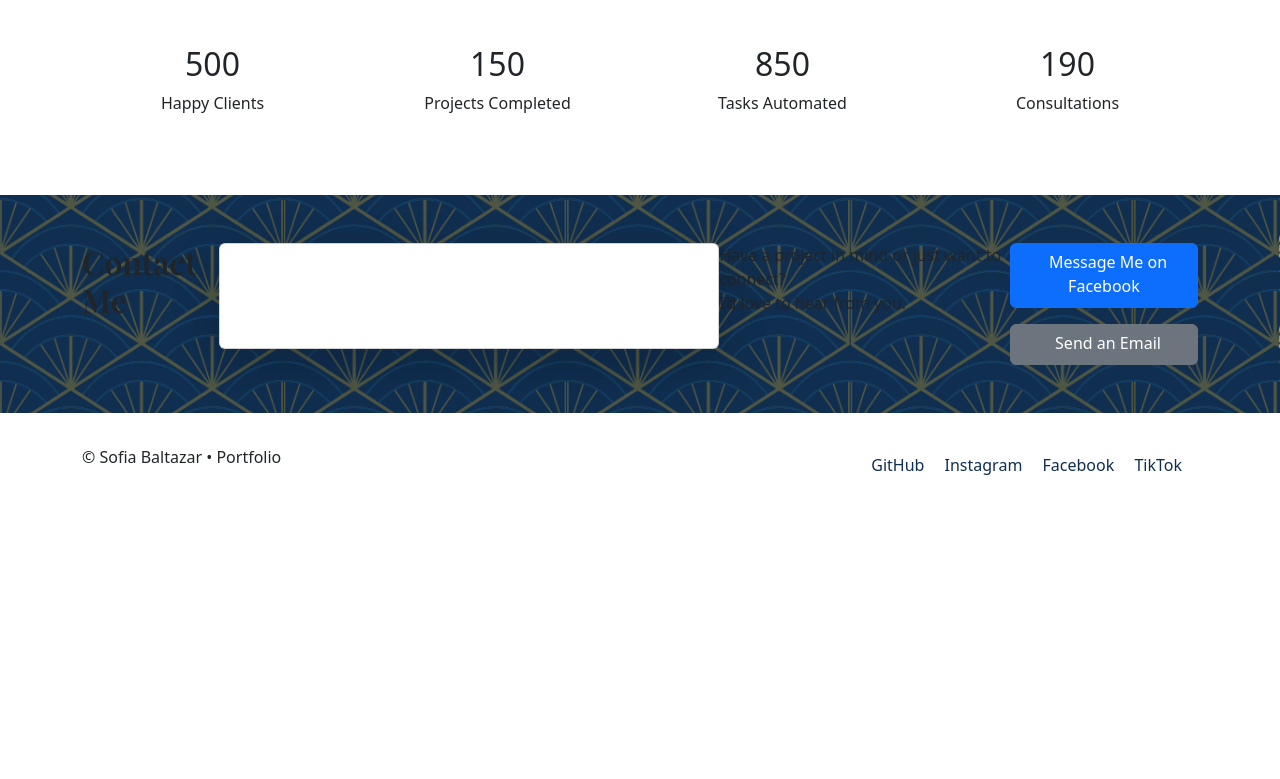
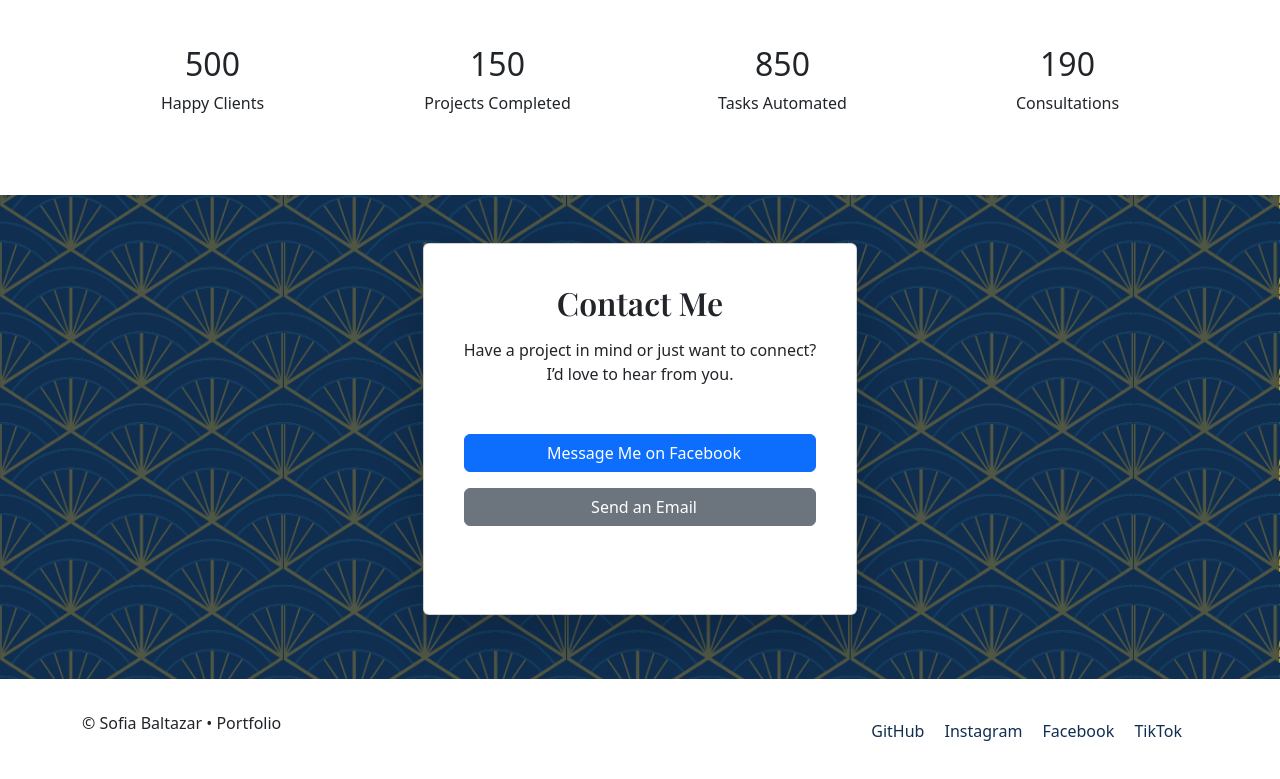
Before and after one commit to sofiabaltazar/sab, a plain HTML site: page index.html in a window 1280 px wide. Shown: the part 5277-6056 px from the top of the page. Before the commit the page ends 5794 px from the top, so only its background shows below. Drawn offline with nearby package versions, Linux system fonts and the light colour scheme; a script that the page names is missing; some icons are missing; files whose address does not match are found by name.

Commit message:
Refactor contact section and restore HubSpot form

```diff
--- a/index.html
+++ b/index.html
@@ -785,23 +785,16 @@
 
 
 <!-- CONTACT with form -->
-<section id="contact" class="py-5" style="background: url('assets/shell royal blue.png') no-repeat center center/cover; position: relative;">
+  <section id="contact" class="py-5" style="background: url('assets/shell royal blue.png') no-repeat center center/cover; position: relative;">
   <div class="container d-flex justify-content-center">
-        <!-- Heading on top -->
-        <h2 class="card-title mb-4">Contact Me</h2>
-    <div class="card shadow-lg text-center p-4" style="max-width: 500px; width: 100%;">
+    <div class="card shadow-lg text-center p-4" style="max-width: 500px;">
       <div class="card-body">
-        <!-- HubSpot Form -->
-        <div class="hs-form-frame mb-4" data-region="na2" data-form-id="7645d420-4993-4c85-b520-c320f82faa7e" data-portal-id="244180164"></div>
-      </div>
-    </div>
-        <!-- Text -->
+        <h2 class="card-title mb-3">Contact Me</h2>
         <p class="card-text mb-4">
           Have a project in mind or just want to connect?<br>
           I’d love to hear from you.
         </p>
-
-        <!-- Buttons -->
+        <br>
         <div class="d-grid gap-3">
           <a href="https://m.me/sofiabaltazar.working/" target="_blank" class="btn btn-primary">
             <i class="bi bi-messenger me-2"></i> Message Me on Facebook
@@ -810,6 +803,11 @@
             <i class="bi bi-envelope-fill me-2"></i> Send an Email
           </a>
         </div>
+         <br>
+        <!-- HubSpot Form -->
+        <div class="hs-form-frame mb-4" data-region="na2" data-form-id="7645d420-4993-4c85-b520-c320f82faa7e" data-portal-id="244180164"></div>
+      </div>
+    </div>
   </div>
 </section>
 
```
